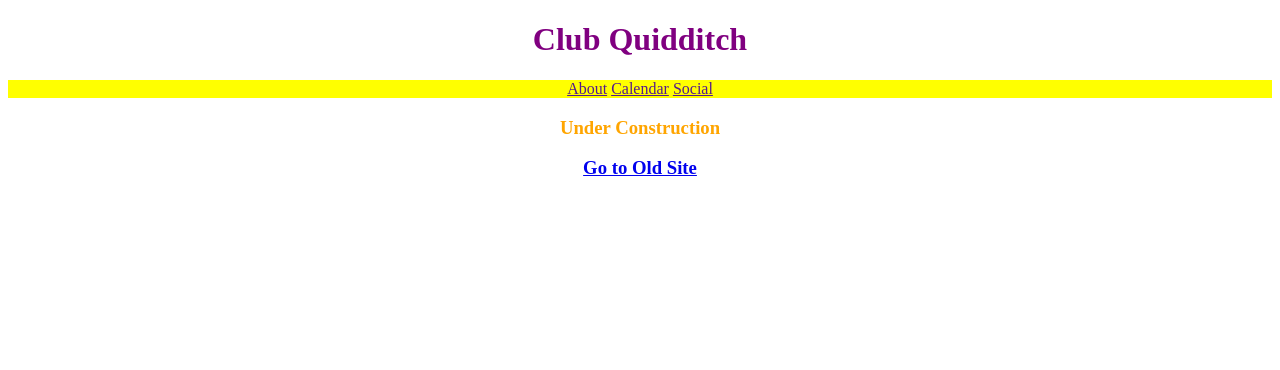
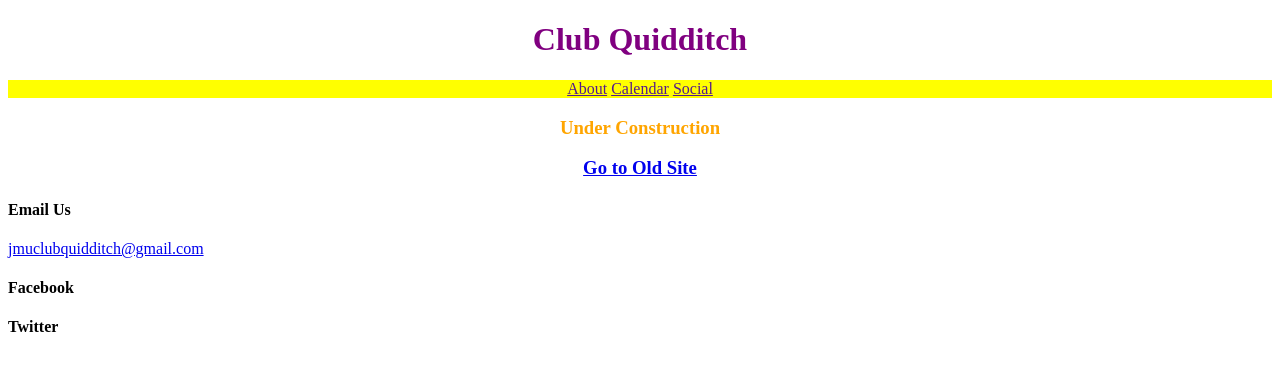
Before and after one commit to jmuclubquidditch/jmuclubquidditch.github.io, a plain HTML site: page index.html in a window 1280 px wide. Drawn offline with Linux system fonts and the light colour scheme.

Commit message:
Update index.html

```diff
--- a/index.html
+++ b/index.html
@@ -19,6 +19,19 @@
       <h3>Under Construction</h3>
       <h3><a href="https://jmuquidditch.com/">Go to Old Site</a></h3>
     </div>
-    <footer></footer>
+    <footer>
+      <section1>
+        <h4>Email Us</h4>
+        <p><a href="mailto:jmuclubquidditch@gmail.com?subject=Mail%20from%20our%20site">jmuclubquidditch@gmail.com</a></p>
+      </section1>
+      <section2>
+        <h4>Facebook</h4>
+
+      </section2>
+      <section3>
+        <h4>Twitter</h4>
+
+      </section3>
+    </footer>
   </body>
 </html>
```
